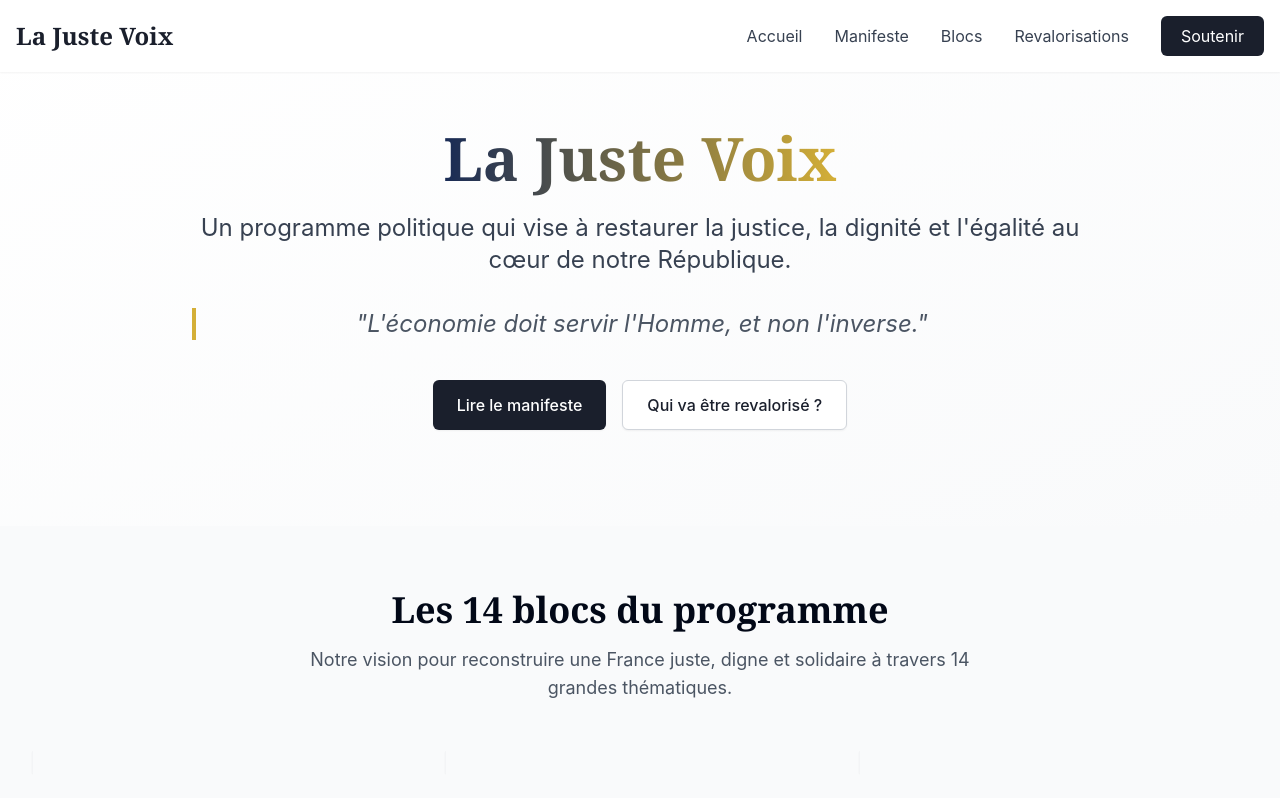
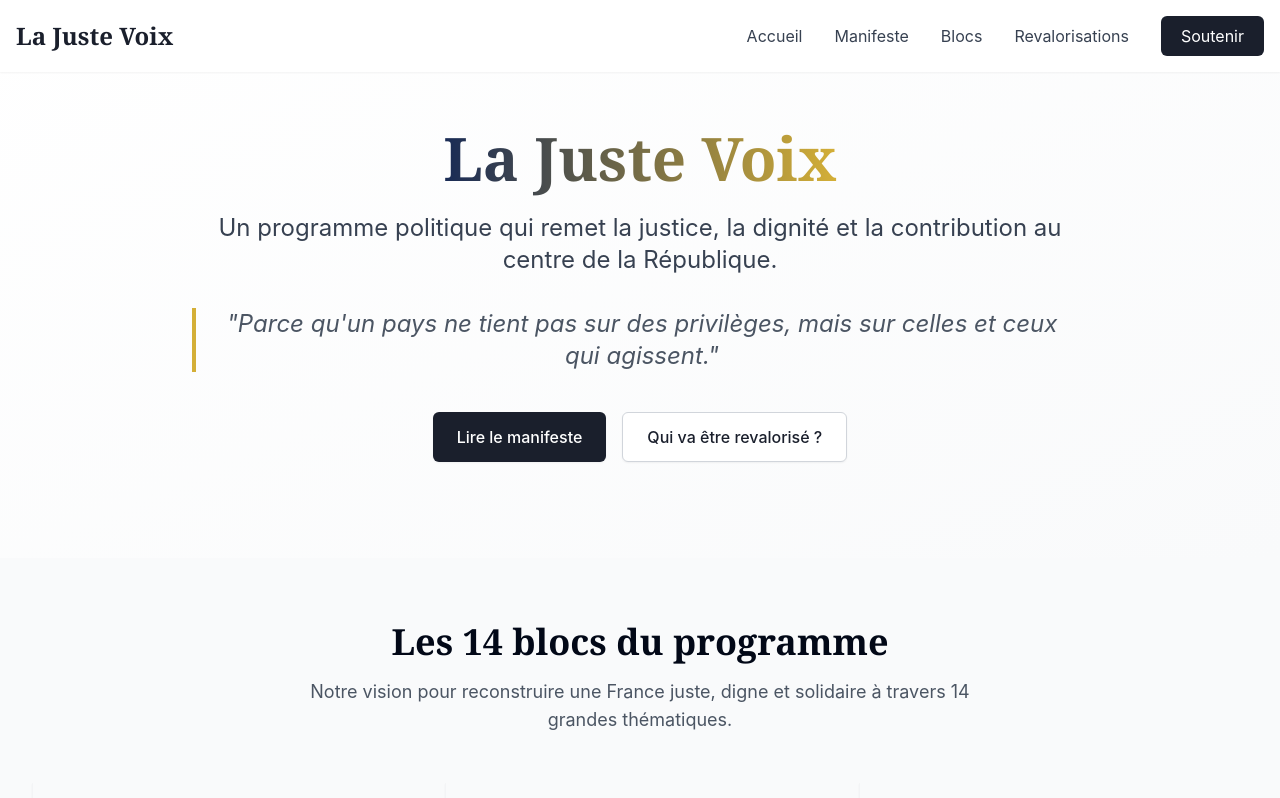
Before and after one commit to laeticiamng/la-juste-voix-politique, a React (Vite) app: page / in a window 1280 px wide. Shown: the top 798 px of the page. Built offline with nearby package versions, Linux system fonts and the light colour scheme.

Commit message:
Refactor: Update hero subtitle
Update the hero subtitle and the blockquote.

```diff
--- a/src/components/Hero.tsx
+++ b/src/components/Hero.tsx
@@ -11,10 +11,10 @@ const Hero: React.FC = () => {
             <span className="title-gradient">La Juste Voix</span>
           </h1>
           <p className="text-xl md:text-2xl text-gray-700 mb-8 leading-relaxed">
-            Un programme politique qui vise à restaurer la justice, la dignité et l'égalité au cœur de notre République.
+            Un programme politique qui remet la justice, la dignité et la contribution au centre de la République.
           </p>
           <blockquote className="italic text-xl md:text-2xl text-gray-600 mb-10 px-6 border-l-4 border-ljv-gold">
-            "L'économie doit servir l'Homme, et non l'inverse."
+            "Parce qu'un pays ne tient pas sur des privilèges, mais sur celles et ceux qui agissent."
           </blockquote>
           <div className="flex flex-col sm:flex-row justify-center gap-4">
             <Link to="/manifeste" className="btn-primary">
```
